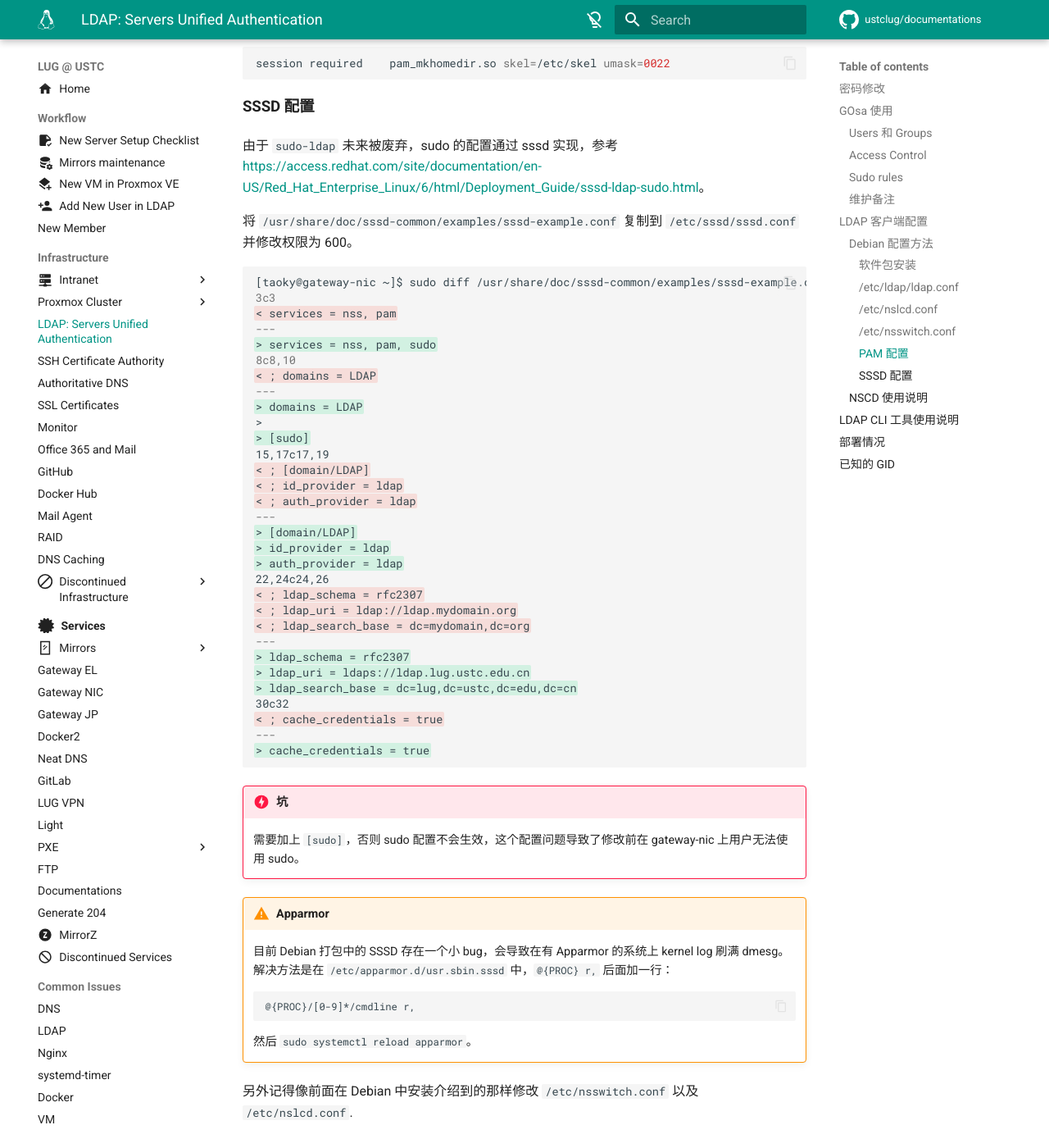
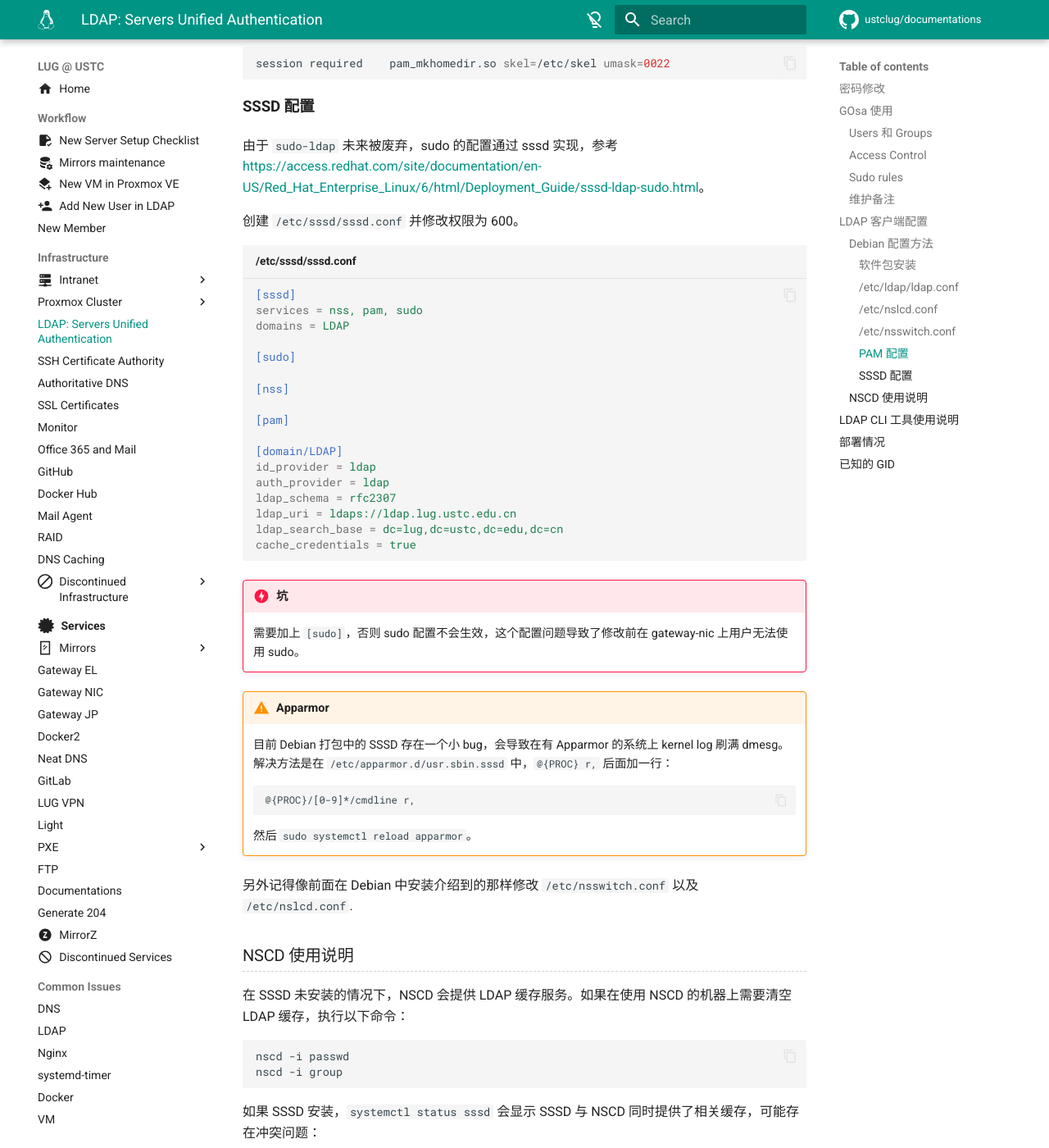
Before and after one commit to ustclug/documentations, an MkDocs documentation site: the page built from docs/infrastructure/ldap.md, in a window 1280 px wide and 1400 px high, scrolled down 4122 px. Shown: the whole window at 82% size. Built offline with MkDocs 1.6.1 and Material for MkDocs 9.7.7, drawn with Linux system fonts in a browser that asks for light colours; comment, search, counter and statistics services are not loaded; some of the changed text lies outside the part shown.

Commit message:
ldap: Update sssd.conf

````diff
--- /dev/null
+++ b/docs/assets/sssd.conf
@@ -0,0 +1,17 @@
+[sssd]
+services = nss, pam, sudo
+domains = LDAP
+
+[sudo]
+
+[nss]
+
+[pam]
+
+[domain/LDAP]
+id_provider = ldap
+auth_provider = ldap
+ldap_schema = rfc2307
+ldap_uri = ldaps://ldap.lug.ustc.edu.cn
+ldap_search_base = dc=lug,dc=ustc,dc=edu,dc=cn
+cache_credentials = true
--- a/docs/infrastructure/ldap.md
+++ b/docs/infrastructure/ldap.md
@@ -87,7 +87,7 @@
 
 编辑内容如下：
 
-``` title="/etc/ldap/ldap.conf"
+```shell title="/etc/ldap/ldap.conf"
 BASE dc=lug,dc=ustc,dc=edu,dc=cn
 URI ldaps://ldap.lug.ustc.edu.cn
 SSL yes
@@ -102,7 +102,7 @@
 
 注意检查一下此配置文件是否与 `/etc/ldap/ldap.conf` 下的内容相一致，如
 
-``` title="/etc/nslcd.conf"
+```shell title="/etc/nslcd.conf"
 uid nslcd
 gid nslcd
 uri ldaps://ldap.lug.ustc.edu.cn
@@ -157,40 +157,10 @@
 
 由于 `sudo-ldap` 未来被废弃，sudo 的配置通过 sssd 实现，参考 <https://access.redhat.com/site/documentation/en-US/Red_Hat_Enterprise_Linux/6/html/Deployment_Guide/sssd-ldap-sudo.html>。
 
-将 `/usr/share/doc/sssd-common/examples/sssd-example.conf` 复制到 `/etc/sssd/sssd.conf` 并修改权限为 600。
+创建 `/etc/sssd/sssd.conf` 并修改权限为 600。
 
-```diff
-[taoky@gateway-nic ~]$ sudo diff /usr/share/doc/sssd-common/examples/sssd-example.conf /etc/sssd/sssd.conf
-3c3
-< services = nss, pam
----
-> services = nss, pam, sudo
-8c8,10
-< ; domains = LDAP
----
-> domains = LDAP
->
-> [sudo]
-15,17c17,19
-< ; [domain/LDAP]
-< ; id_provider = ldap
-< ; auth_provider = ldap
----
-> [domain/LDAP]
-> id_provider = ldap
-> auth_provider = ldap
-22,24c24,26
-< ; ldap_schema = rfc2307
-< ; ldap_uri = ldap://ldap.mydomain.org
-< ; ldap_search_base = dc=mydomain,dc=org
----
-> ldap_schema = rfc2307
-> ldap_uri = ldaps://ldap.lug.ustc.edu.cn
-> ldap_search_base = dc=lug,dc=ustc,dc=edu,dc=cn
-30c32
-< ; cache_credentials = true
----
-> cache_credentials = true
+```ini title="/etc/sssd/sssd.conf"
+--8<-- "sssd.conf"
 ```
 
 !!! danger "坑"
````
